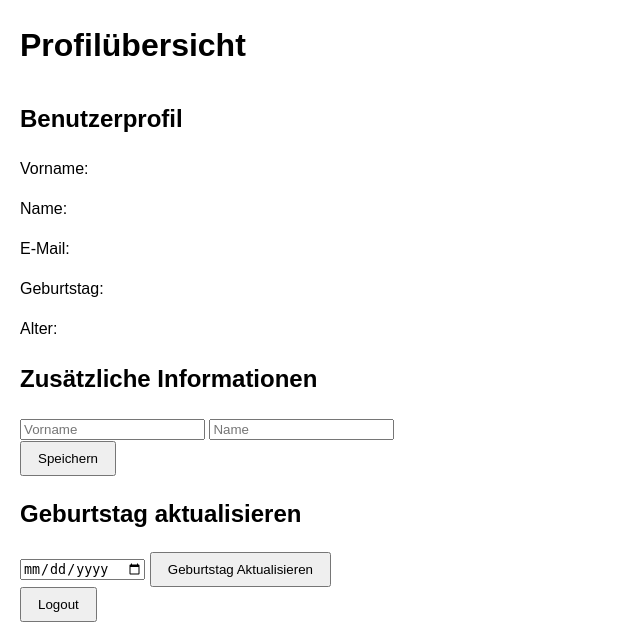
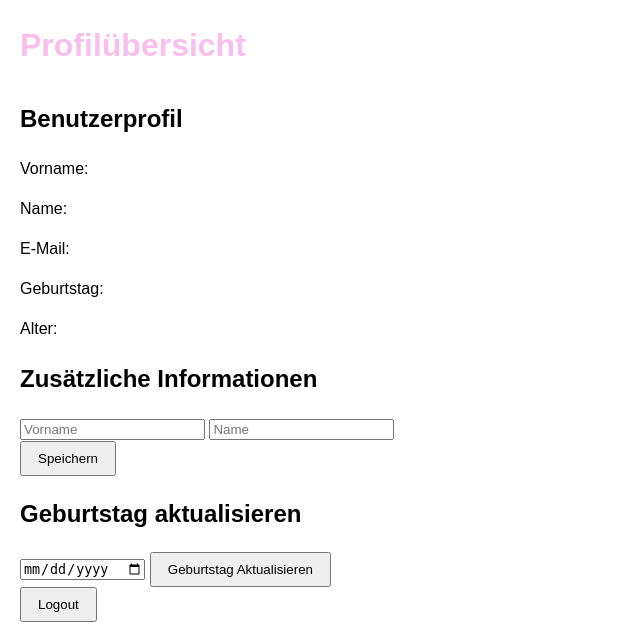
Before and after one commit to elenahaefl/Avina, a PHP site: page /profile.html in a window 1280 px wide. Shown: the top 641 px of the page, without its empty margins (0-640 px from the left). Run offline with PHP 8.4, Linux system fonts and the light colour scheme.

Commit message:
Farbanpassung CSS
Farb

```diff
--- a/css/style.css
+++ b/css/style.css
@@ -1,8 +1,14 @@
 /* style.css */
 :root {
-  --pink:#F8BFED;
-  --secondary-color: #2ecc71;
-  --text-color: #333;
+  --lightpink:#FFE1F9;
+  --lightblue: #C2F5FF;
+  --lightgreen: #B8E9BD;
+  --lightyellow: #FFF6CC;
+  --pink: #F8BFED;
+  --blue: #79C9D9;
+  --green: #7FBD85;
+  --yellow: #FFEC9A;
+  --text-color: #38393E;
 
 }
 
@@ -15,6 +21,7 @@ body {
 
 h1 {
   margin-bottom: 1em;
+  color: var(--pink);
 }
 
 form > div {
```
